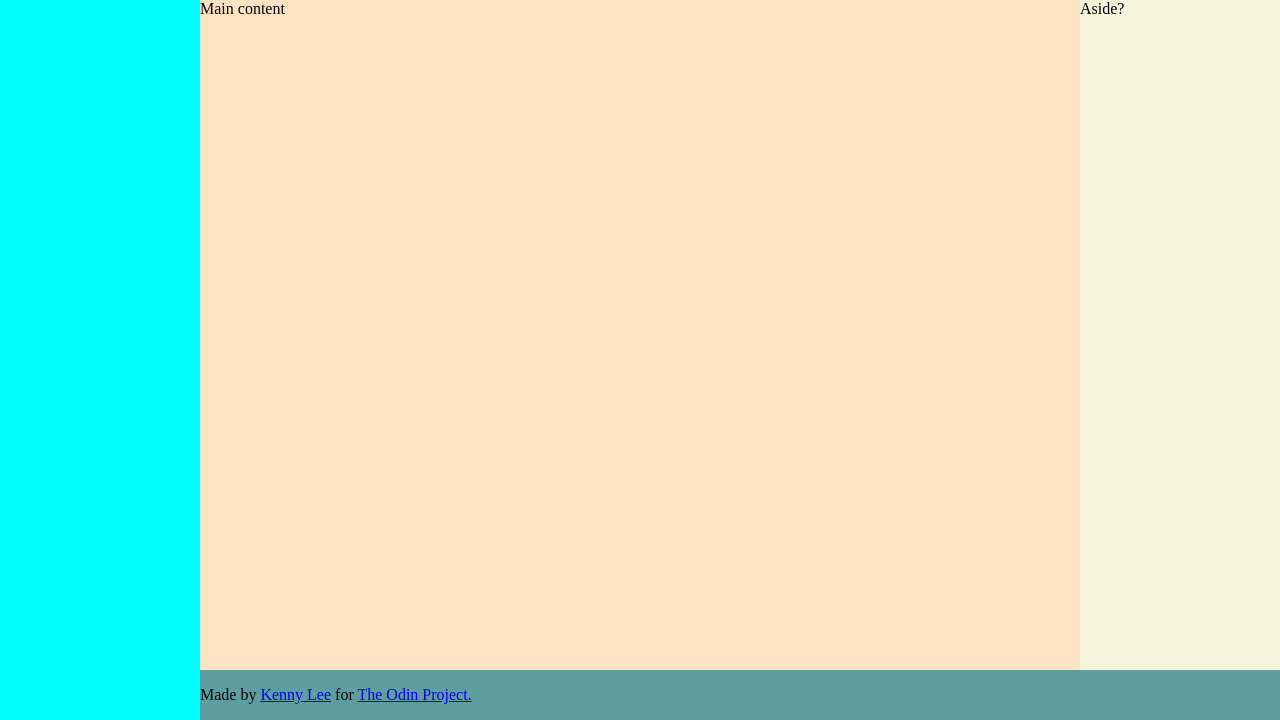
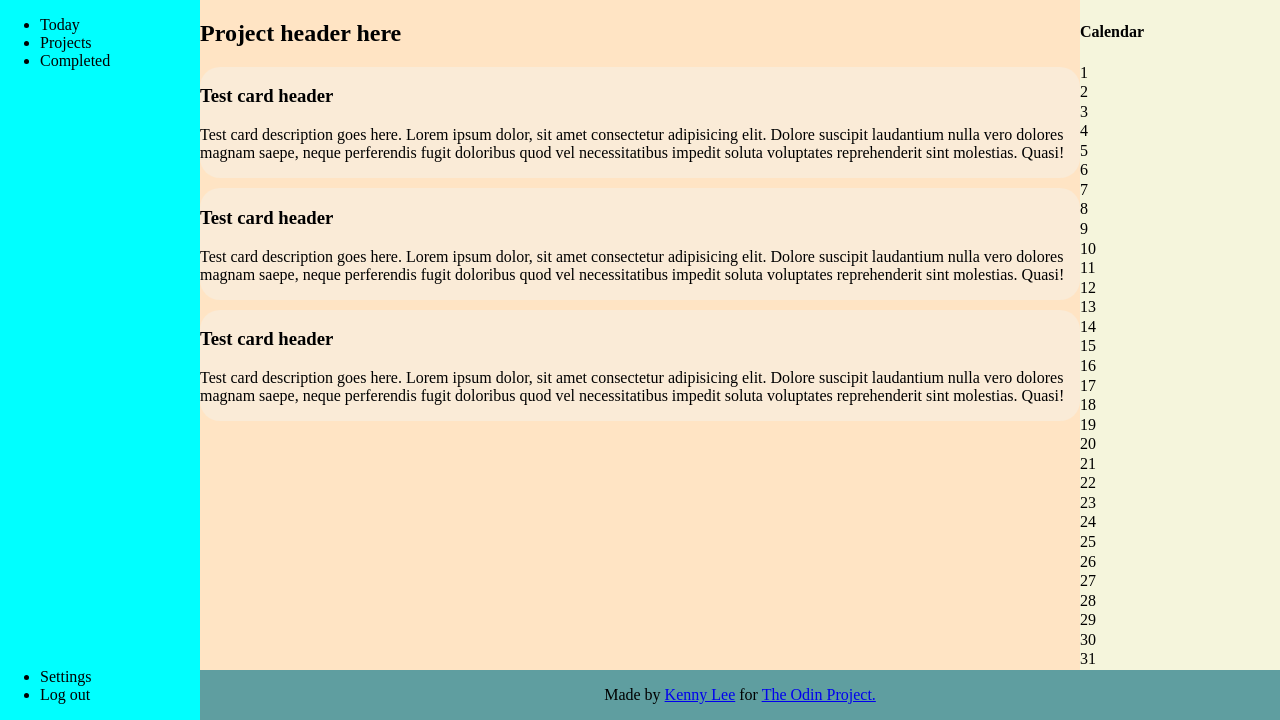
Before and after one commit to kenkneelee/odin-todo-list, a plain HTML site: page index.html in a window 1280 px wide. Shown: the part 80-800 px from the top of the page. Drawn offline with Linux system fonts and the light colour scheme.

Commit message:
add dummy text, adjust layout

```diff
--- a/index.html
+++ b/index.html
@@ -10,7 +10,6 @@
     <body>
         <header>
             <h1>To-Do</h1>
-
             <div id="notifications">
                 <img id="notifBell" />
                 <div id="userProfile">
@@ -25,16 +24,93 @@
         </header>
 
         <div id="sidebar">
-            <ul>
+            <ul id="sidebar-links">
                 <li>Today</li>
                 <li>Projects</li>
                 <li>Completed</li>
             </ul>
+
+            <ul id="sidebar-bottom">
+                <li>Settings</li>
+                <li>Log out</li>
+            </ul>
         </div>
 
-        <div id="aside">Aside?</div>
+        <div id="aside">
+            <ul id="calendar">
+                <h4>Calendar</h4>
+                <li class="calendarDay">1</li>
+                <li class="calendarDay">2</li>
+                <li class="calendarDay">3</li>
+                <li class="calendarDay">4</li>
+                <li class="calendarDay">5</li>
+                <li class="calendarDay">6</li>
+                <li class="calendarDay">7</li>
+                <li class="calendarDay">8</li>
+                <li class="calendarDay">9</li>
+                <li class="calendarDay">10</li>
+                <li class="calendarDay">11</li>
+                <li class="calendarDay">12</li>
+                <li class="calendarDay">13</li>
+                <li class="calendarDay">14</li>
+                <li class="calendarDay">15</li>
+                <li class="calendarDay">16</li>
+                <li class="calendarDay">17</li>
+                <li class="calendarDay">18</li>
+                <li class="calendarDay">19</li>
+                <li class="calendarDay">20</li>
+                <li class="calendarDay">21</li>
+                <li class="calendarDay">22</li>
+                <li class="calendarDay">23</li>
+                <li class="calendarDay">24</li>
+                <li class="calendarDay">25</li>
+                <li class="calendarDay">26</li>
+                <li class="calendarDay">27</li>
+                <li class="calendarDay">28</li>
+                <li class="calendarDay">29</li>
+                <li class="calendarDay">30</li>
+                <li class="calendarDay">31</li>
+            </ul>
+        </div>
 
-        <div id="main-content">Main content</div>
+        <div id="main-content">
+            <h2>Project header here</h2>
+            <div id="cards">
+                <div class="card">
+                    <h3>Test card header</h3>
+                    <p>
+                        Test card description goes here. Lorem ipsum dolor, sit
+                        amet consectetur adipisicing elit. Dolore suscipit
+                        laudantium nulla vero dolores magnam saepe, neque
+                        perferendis fugit doloribus quod vel necessitatibus
+                        impedit soluta voluptates reprehenderit sint molestias.
+                        Quasi!
+                    </p>
+                </div>
+                <div class="card">
+                    <h3>Test card header</h3>
+                    <p>
+                        Test card description goes here. Lorem ipsum dolor, sit
+                        amet consectetur adipisicing elit. Dolore suscipit
+                        laudantium nulla vero dolores magnam saepe, neque
+                        perferendis fugit doloribus quod vel necessitatibus
+                        impedit soluta voluptates reprehenderit sint molestias.
+                        Quasi!
+                    </p>
+                </div>
+                <div class="card">
+                    <h3>Test card header</h3>
+                    <p>
+                        Test card description goes here. Lorem ipsum dolor, sit
+                        amet consectetur adipisicing elit. Dolore suscipit
+                        laudantium nulla vero dolores magnam saepe, neque
+                        perferendis fugit doloribus quod vel necessitatibus
+                        impedit soluta voluptates reprehenderit sint molestias.
+                        Quasi!
+                    </p>
+                </div>
+            </div>
+        </div>
 
         <footer>
             <p>
--- a/style.css
+++ b/style.css
@@ -8,7 +8,7 @@ body {
     display: grid;
 
     grid-template-areas:
-        "side header header"
+        "header header header"
         "side content aside"
         "side footer footer";
 
@@ -40,22 +40,58 @@ header {
     align-items: center;
 }
 
+
+
+
 #sidebar {
     grid-area: side;
     background-color: aqua;
+    display:flex;
+    flex-direction: column;
+    justify-content: space-between;
 }
+
+
+
+
 
 #main-content {
     grid-area: content;
     background-color: bisque;
 }
 
+#cards {
+    display:flex;
+    flex-direction: column;
+    gap: 10px;
+}
+
+.card {
+    background-color:antiquewhite;
+    border-radius: 20px;
+}
+
+
+
+
 #aside {
     grid-area:aside;
     background-color: beige;
 }
 
+#calendar {
+    display:flex;
+    flex-direction: column;
+    justify-content: space-evenly;
+    height:100%;
+    margin:0;
+    padding:0;
+}
+
+
+
 footer {
     grid-area: footer;
     background-color: cadetblue;
+    text-align: center;
 }
```
